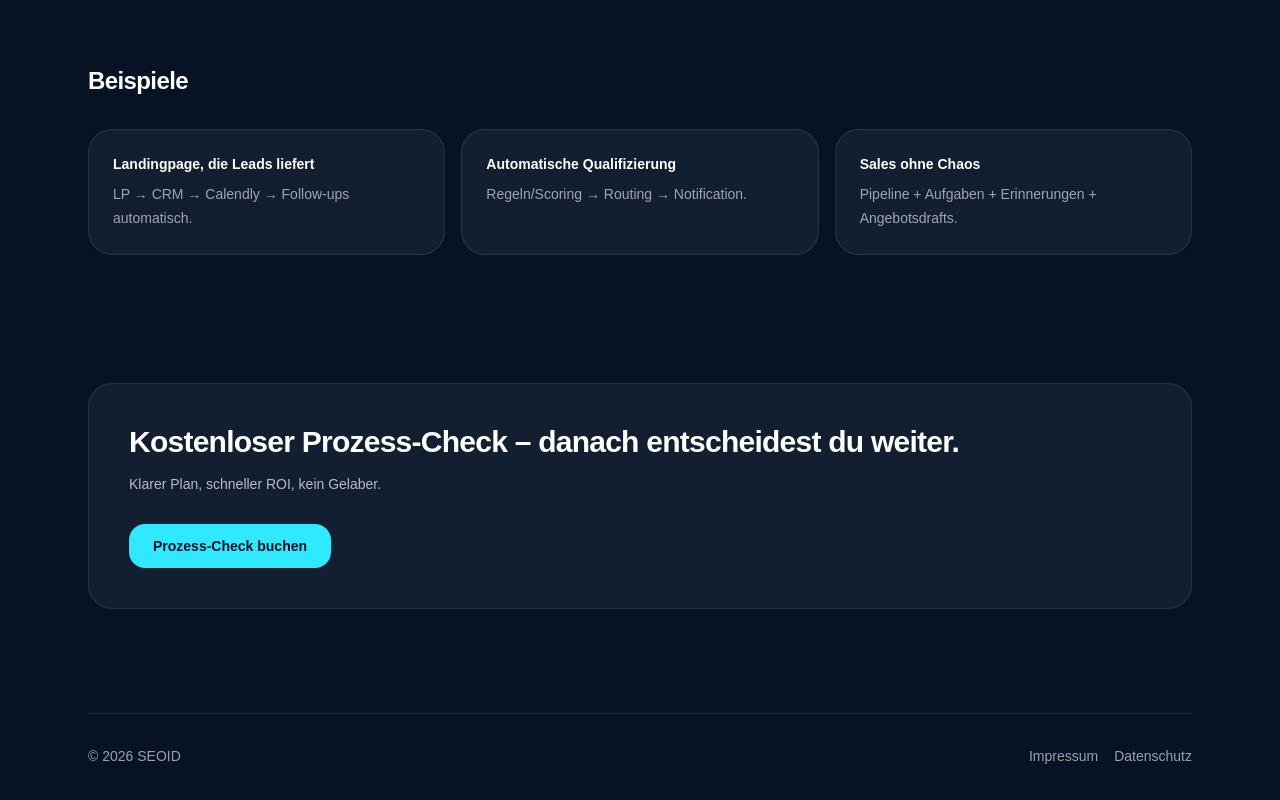
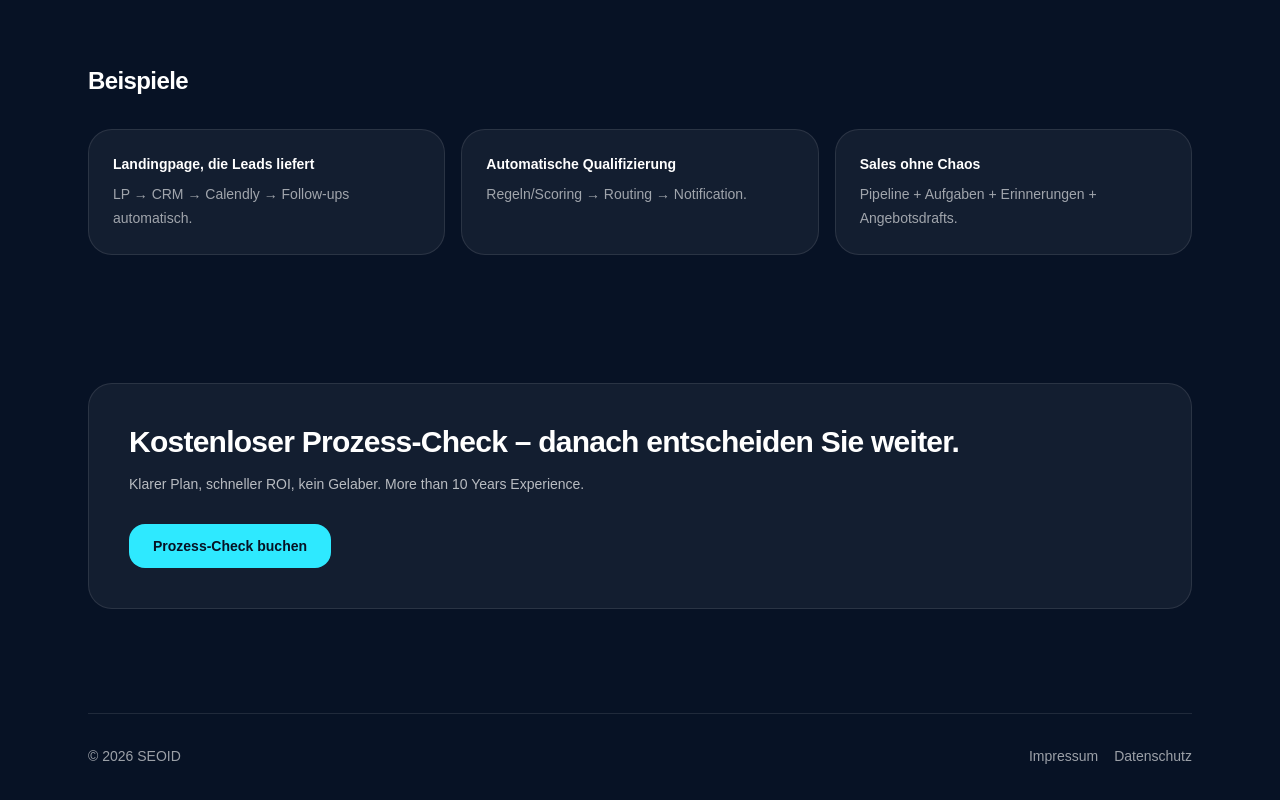
Before and after one commit to alinaiof92/seoid, a Next.js app: page / in a window 1280 px wide. Shown: the part 1208-2008 px from the top of the page. Built offline with nearby package versions, Linux system fonts and the light colour scheme.

Commit message:
Update page.tsx

```diff
--- a/app/page.tsx
+++ b/app/page.tsx
@@ -99,10 +99,10 @@ export default function HomePage() {
       <section id="kontakt" className="mx-auto max-w-6xl px-6 py-16">
         <div className="rounded-3xl border border-white/10 bg-white/5 p-10">
           <h2 className="text-3xl font-semibold tracking-tight">
-            Kostenloser Prozess-Check – danach entscheidest du weiter.
+            Kostenloser Prozess-Check – danach entscheiden Sie weiter.
           </h2>
           <p className="mt-3 max-w-2xl text-sm leading-6 text-white/70">
-            Klarer Plan, schneller ROI, kein Gelaber.
+            Klarer Plan, schneller ROI, kein Gelaber. More than 10 Years Experience.
           </p>
           <div className="mt-7">
             <a
```
